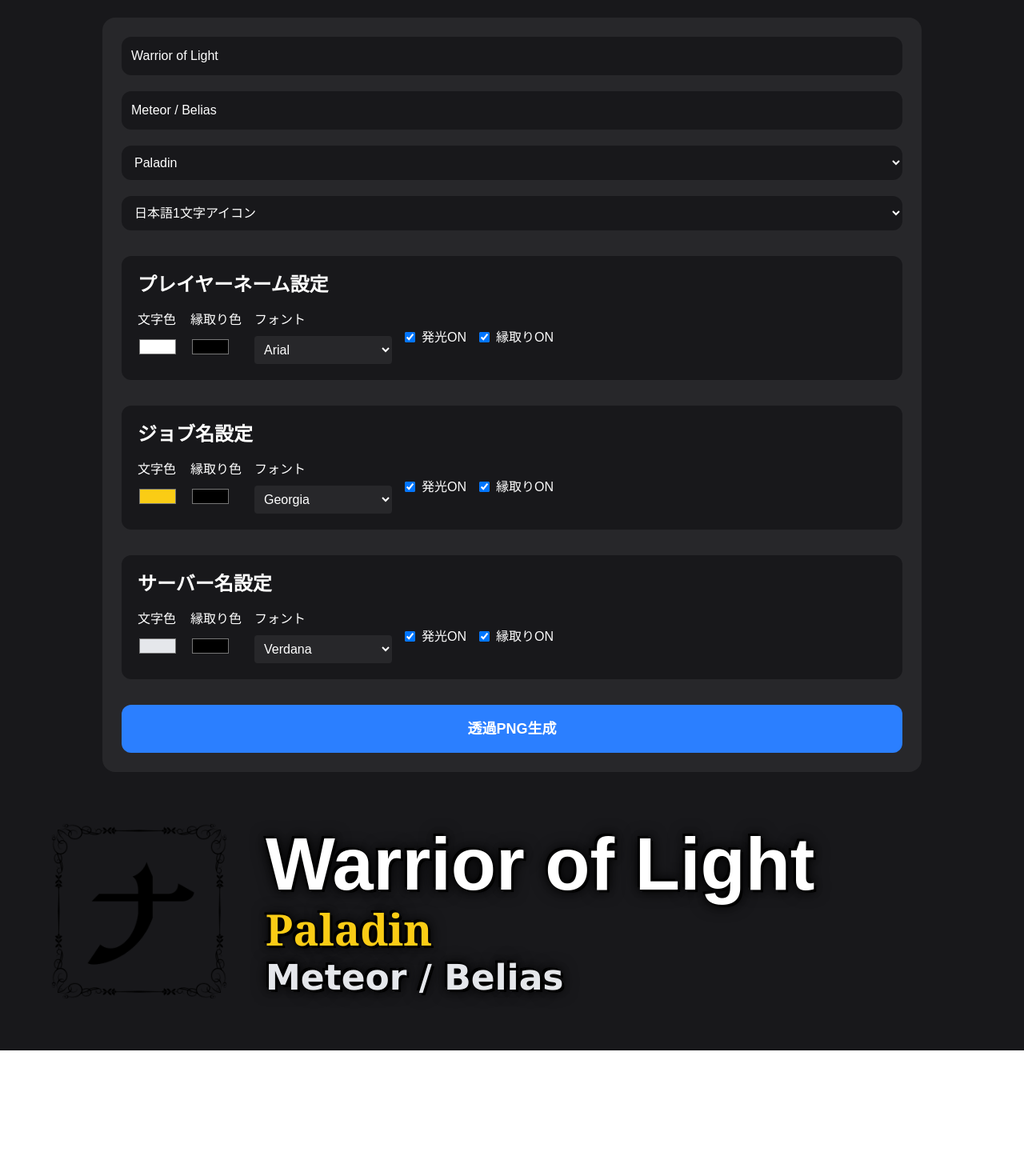
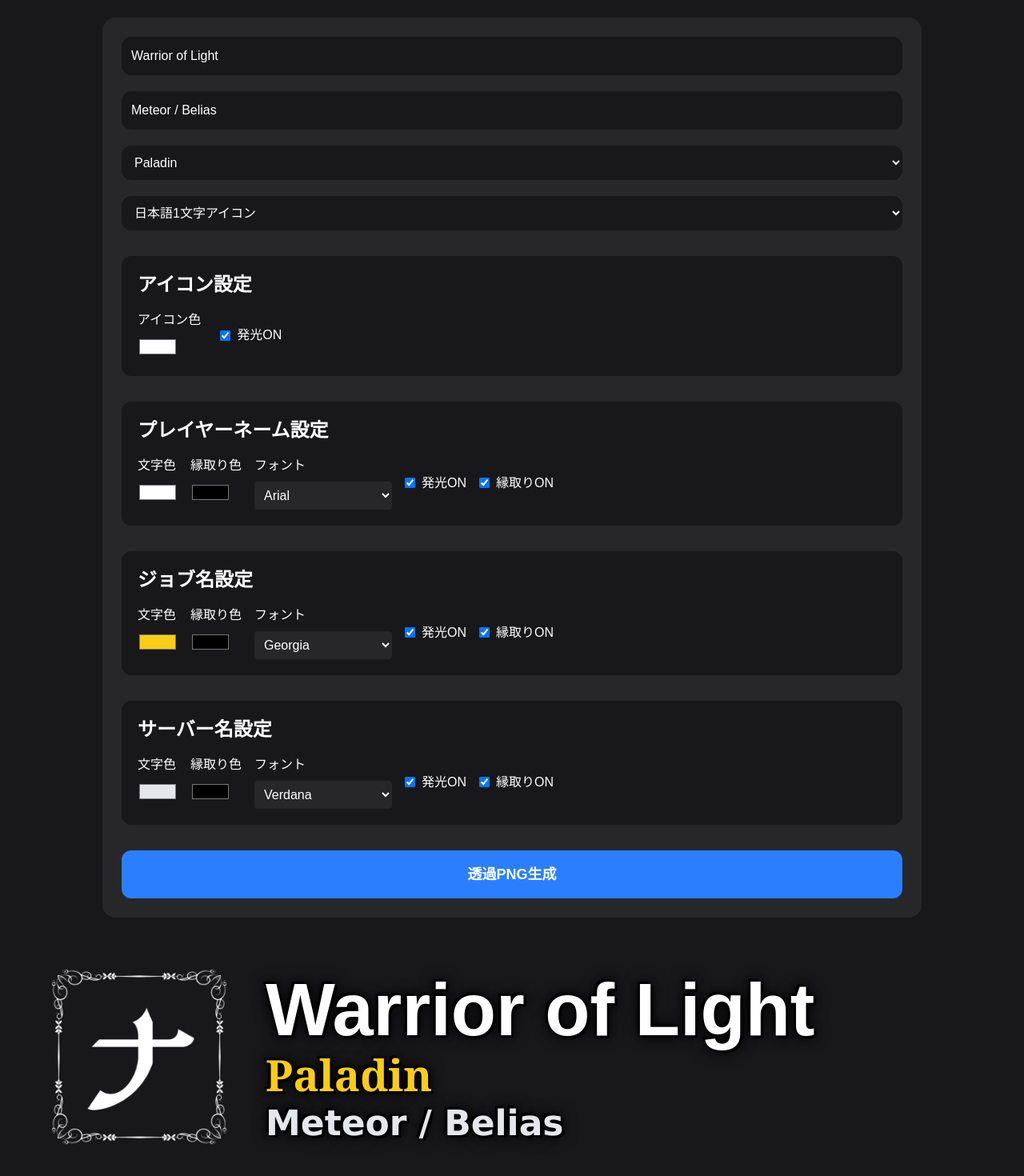
Before and after one commit to DahliaVi-s2/ff14-ui-generator, a Next.js app: page /nameplate in a window 1280 px wide. Shown: the part 154-1624 px from the top of the page at 80% size. Before the commit the page ends 1467 px from the top, so only its background shows below. Built offline with nearby package versions, Linux system fonts and the light colour scheme.

Commit message:
add colored kanji icons

```diff
--- a/app/nameplate/page.tsx
+++ b/app/nameplate/page.tsx
@@ -78,6 +78,7 @@ const fonts = [
 ]
 
 export default function NameplatePage() {
+
   const captureRef =
     useRef<HTMLDivElement>(null)
 
@@ -92,6 +93,16 @@ export default function NameplatePage() {
 
   const [iconType, setIconType] =
     useState<'jp' | 'dot'>('jp')
+
+  // =========================
+  // アイコンカラー
+  // =========================
+
+  const [iconColor, setIconColor] =
+    useState('#ffffff')
+
+  const [iconGlow, setIconGlow] =
+    useState(true)
 
   // =========================
   // 名前設定
@@ -164,7 +175,12 @@ export default function NameplatePage() {
         job.id === selectedJobId
     ) || jobs[0]
 
+  // =========================
+  // PNG生成
+  // =========================
+
   const generateImage = async () => {
+
     if (!captureRef.current) return
 
     const dataUrl = await toPng(
@@ -340,6 +356,53 @@ export default function NameplatePage() {
                 ドットアイコン
               </option>
             </select>
+
+          </div>
+
+          {/* =========================
+              アイコン設定
+          ========================= */}
+
+          <div className="bg-zinc-900 rounded-xl p-5 space-y-4">
+
+            <h2 className="text-2xl font-bold">
+              アイコン設定
+            </h2>
+
+            <div className="flex gap-6 flex-wrap">
+
+              <div>
+                <p className="mb-2">
+                  アイコン色
+                </p>
+
+                <input
+                  type="color"
+                  value={iconColor}
+                  onChange={(e) =>
+                    setIconColor(
+                      e.target.value
+                    )
+                  }
+                />
+              </div>
+
+              <label className="flex items-center gap-2">
+
+                <input
+                  type="checkbox"
+                  checked={iconGlow}
+                  onChange={() =>
+                    setIconGlow(
+                      !iconGlow
+                    )
+                  }
+                />
+
+                発光ON
+              </label>
+
+            </div>
 
           </div>
 
@@ -707,31 +770,79 @@ export default function NameplatePage() {
           "
         >
 
-          {/* アイコン */}
+          {/* =========================
+              アイコン
+          ========================= */}
 
           <div
             className="
               h-[220px]
+              w-[220px]
               flex
               items-center
               justify-center
             "
           >
+
+            {iconType === 'jp' ? (
+
+              <div
+                className="w-full h-full"
+                style={{
+                  backgroundColor:
+                    iconColor,
+
+                  WebkitMaskImage:
+                    `url(${selectedJob.jpIcon})`,
+
+                  maskImage:
+                    `url(${selectedJob.jpIcon})`,
+
+                  WebkitMaskRepeat:
+                    'no-repeat',
+
+                  maskRepeat:
+                    'no-repeat',
+
+                  WebkitMaskPosition:
+                    'center',
+
+                  maskPosition:
+                    'center',
+
+                  WebkitMaskSize:
+                    'contain',
+
+                  maskSize:
+                    'contain',
+
+                  filter: iconGlow
+                    ? `
+                      drop-shadow(0 0 8px ${iconColor})
+                      drop-shadow(0 0 16px ${iconColor})
+                    `
+                    : 'none',
+                }}
+              />
+
+            ) : (
+
               <Image
-              src={
-                iconType === 'jp'
-                  ? selectedJob.jpIcon
-                  : selectedJob.dotIcon
-              }
+                src={selectedJob.dotIcon}
                 alt={selectedJob.name}
                 width={220}
                 height={220}
                 className="object-contain"
                 unoptimized
               />
+
+            )}
+
           </div>
 
-          {/* テキスト */}
+          {/* =========================
+              テキスト
+          ========================= */}
 
           <div className="flex flex-col justify-center">
 
```
Lines whose indentation alone changed are shown as unchanged.
